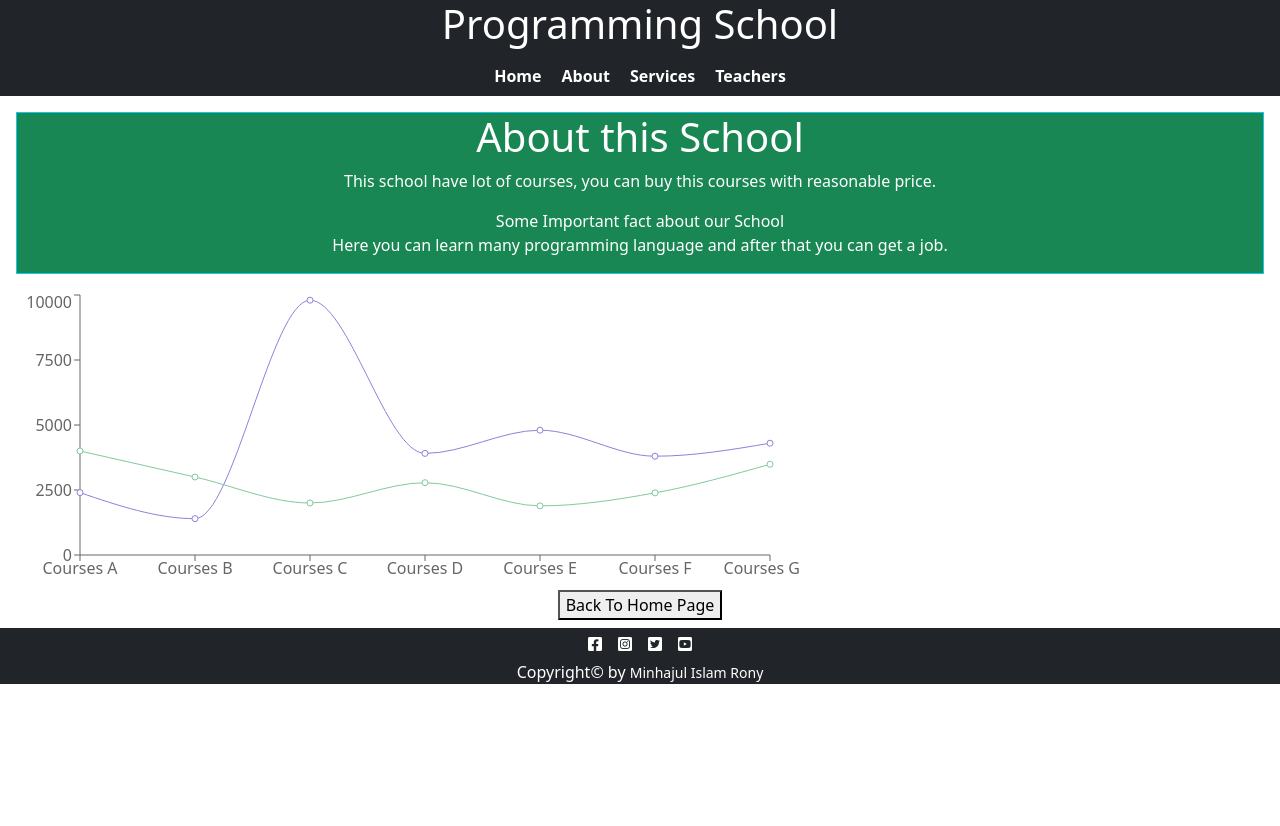
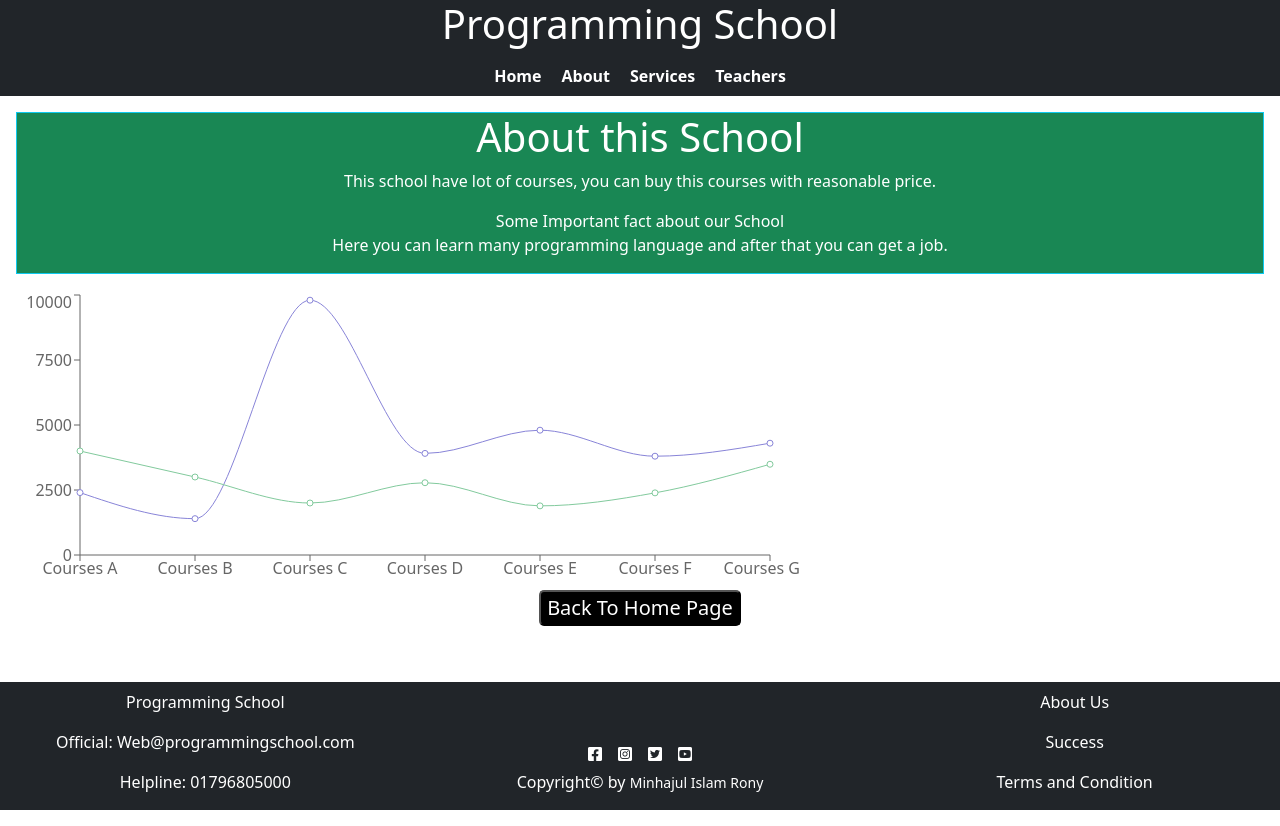
Before and after one commit to Rony163/programming-school, a React (Create React App) app: page /about in a window 1280 px wide. Before the commit the page ends 800 px from the top, so only its background shows below. Built offline with nearby package versions, Linux system fonts and the light colour scheme.

Commit message:
redme check

```diff
--- a/src/components/About/About.js
+++ b/src/components/About/About.js
@@ -20,7 +20,7 @@ const About = () => {
             </div>
             <div>
                 <Chart></Chart>
-                <button className="mb-2" onClick={handleBack}>Back To Home Page</button>
+                <button className="mb-2 btn-regular" onClick={handleBack}>Back To Home Page</button>
             </div>
         </div>
     );
--- a/src/components/Footer/Footer.js
+++ b/src/components/Footer/Footer.js
@@ -2,16 +2,27 @@ import React from 'react';
 
 const Footer = () => {
     return (
-        <div className="bg-dark text-white">
-            <div>
-                <i className="m-2 fab fa-facebook-square "></i>
-                <i className="m-2 fab fa-instagram-square"></i>
-                <i className="m-2 fab fa-twitter-square"></i>
-                <i className="m-2 fab fa-youtube-square"></i>
+        <div className="bg-dark text-white mb-3 mt-5 pt-2">
+            <div className="row">
+                <div className="col-lg-4 col-md-4">
+                    <p>Programming School</p>
+                    <p>Official: Web@programmingschool.com</p>
+                    <p>Helpline: 01796805000</p>
+                </div>
+                <div className="col-lg-4 col-md-4 mt-5">
+                    <i className="m-2 fab fa-facebook-square "></i>
+                    <i className="m-2 fab fa-instagram-square"></i>
+                    <i className="m-2 fab fa-twitter-square"></i>
+                    <i className="m-2 fab fa-youtube-square"></i>
+                    <p>Copyright&copy; by <small className="text-white">Minhajul Islam Rony</small></p>
+                </div>
+                <div className="col-lg-4 col-md-4">
+                    <p>About Us</p>
+                    <p>Success</p>
+                    <p>Terms and Condition</p>
+                </div>
             </div>
-            <div>
-                <p>Copyright&copy; by <small className="text-white">Minhajul Islam Rony</small></p>
-            </div>
+
         </div>
     );
 };
--- a/src/components/HomeDetails/HomeDetails.js
+++ b/src/components/HomeDetails/HomeDetails.js
@@ -1,9 +1,14 @@
 import Button from '@restart/ui/esm/Button';
 import React from 'react';
 import { Card, Col } from 'react-bootstrap';
+import { useHistory } from 'react-router';
 
 const HomeDetails = (props) => {
-    console.log(props)
+    // console.log(props)
+    const history = useHistory();
+    const handleHome = () => {
+        history.push('/notfound');
+    }
     const { name, image, price } = props.course;
     return (
         <Col className="p-3">
@@ -14,7 +19,7 @@ const HomeDetails = (props) => {
                     <Card.Text>
                         Course Price: {price}
                     </Card.Text>
-                    <Button>Details</Button>
+                    <Button onClick={handleHome} className="btn-regular">Details</Button>
                 </Card.Body>
             </Card>
         </Col>
--- a/src/components/NotFound/NotFound.js
+++ b/src/components/NotFound/NotFound.js
@@ -1,10 +1,17 @@
+import Button from '@restart/ui/esm/Button';
 import React from 'react';
+import { useHistory } from 'react-router';
 
 const NotFound = () => {
+    const history = useHistory();
+    const handleHome = () => {
+        history.push('/home');
+    }
     return (
         <div>
             <h1>Page Not Found</h1>
             <h1>404</h1>
+            <Button onClick={handleHome} className="btn-regular">Back To Home</Button>
         </div>
     );
 };
--- a/src/components/Service/Service.js
+++ b/src/components/Service/Service.js
@@ -1,8 +1,14 @@
 import Button from '@restart/ui/esm/Button';
 import React from 'react';
 import { Card, Col } from 'react-bootstrap';
+import { useHistory } from 'react-router';
+import './service.css';
 
 const Service = (props) => {
+    const history = useHistory();
+    const handleNotFound = () => {
+        history.push('/notfound');
+    }
     const { name, image, price } = props.course;
     return (
         <Col className="p-3">
@@ -13,7 +19,7 @@ const Service = (props) => {
                     <Card.Text>
                         Course Price: {price}
                     </Card.Text>
-                    <Button>Details</Button>
+                    <Button onClick={handleNotFound} className="btn-regular">Details</Button>
                 </Card.Body>
             </Card>
         </Col>
--- /dev/null
+++ b/src/components/Service/service.css
@@ -0,0 +1,6 @@
+.btn-regular{
+    background-color: black;
+    color: white;
+    border-radius: 5px;
+    font-size: 20px;
+}
--- a/src/components/Teacher/Teacher.js
+++ b/src/components/Teacher/Teacher.js
@@ -6,8 +6,8 @@ import { useHistory } from 'react-router';
 const Teacher = (props) => {
     const { name, education, image } = props.teacher;
     const history = useHistory();
-    const handleHome = () => {
-        history.push('/home');
+    const handleNotFound = () => {
+        history.push('/notfound');
     }
     return (
         <Col>
@@ -18,7 +18,7 @@ const Teacher = (props) => {
                     <Card.Text>
                         {education}
                     </Card.Text>
-                    <Button onClick={handleHome}>Go Back Home</Button>
+                    <Button className="btn-regular" onClick={handleNotFound}>Details</Button>
                 </Card.Body>
             </Card>
         </Col>
```
Also changed, not shown: 1 other file (tests, documents, lock files or other folders).
